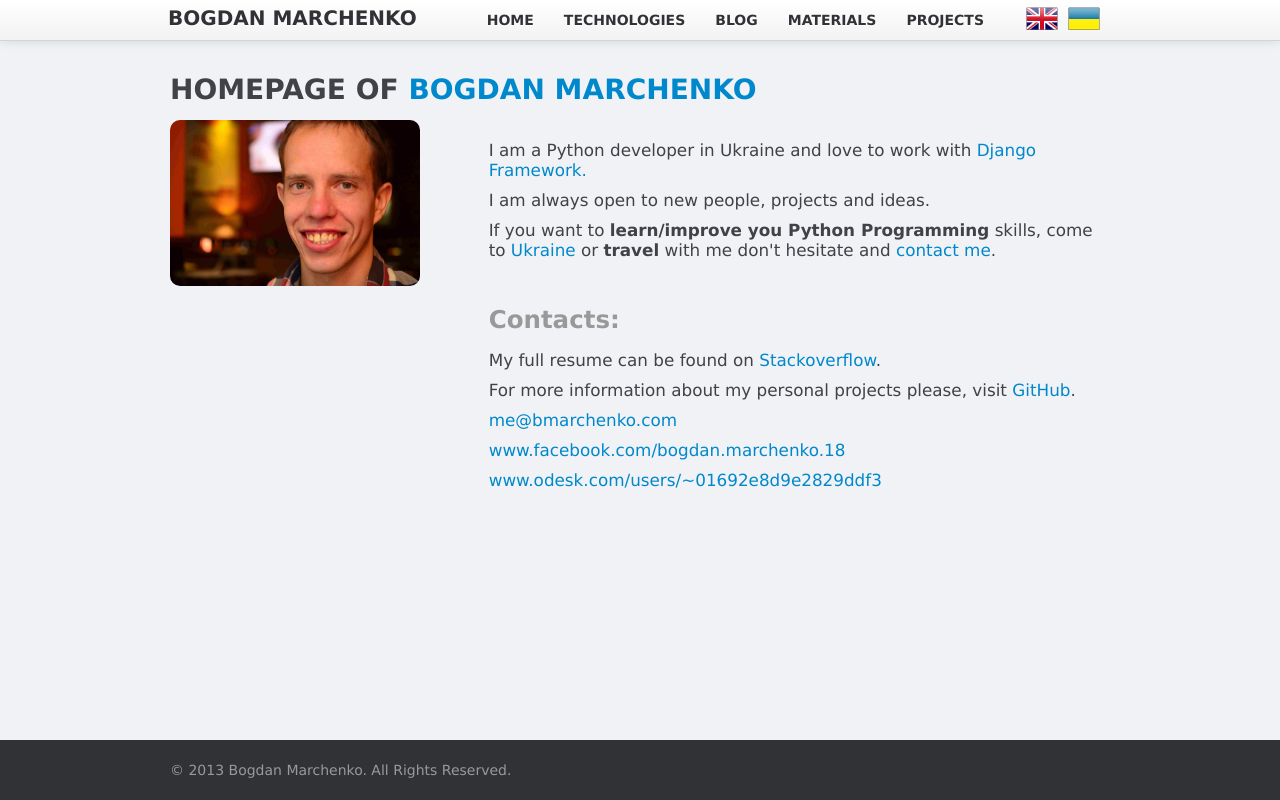
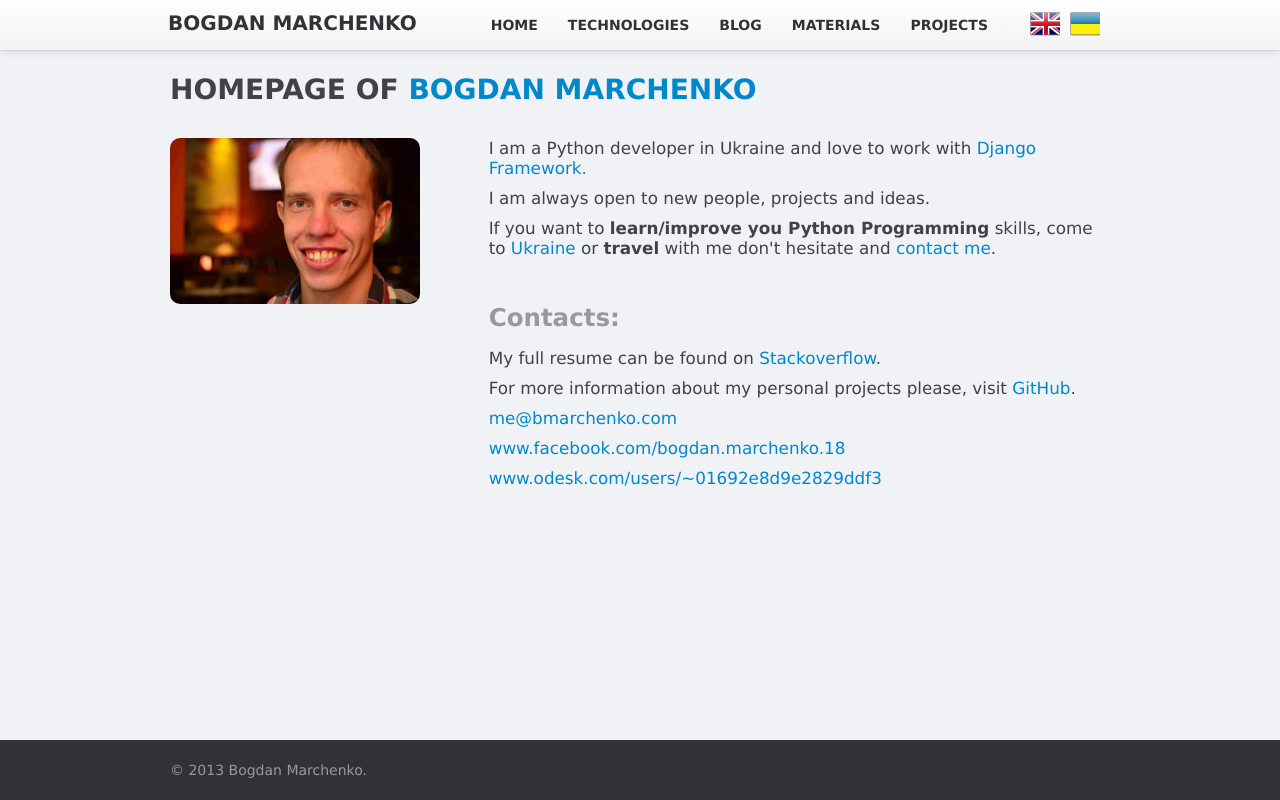
Before and after one commit to bmarchenko/bmarchenko, a Django app: template templates/index.html in a window 1280 px wide. Run offline with Django 3.2, Linux system fonts and the light colour scheme; the template is opened without the code that fills it, so the values that code supplies are empty; parts of the project's set-up code (start-up, migrations or seed data) failed here and were passed over; some libraries are stand-ins or nearby versions.

Commit message:
lnguages fixes

```diff
--- a/public/static/css/basic.css
+++ b/public/static/css/basic.css
@@ -143,30 +143,37 @@ article {
     font-size: 20px;
     font-weight: bold;
     padding-right: 105px;
-
 }
 
 .center{
     text-align: center;
 }
 
-.nav form a {
+.nav a.lang {
   float: none;
   display: inline-block;
-  width: 32px;
-  height: 27px;
+  height: 10px;
   margin-top: 3px;
 }
+
 a.en {
   margin-left: 27px;
   background-image: url(../img/United-Kingdo-icon.png);
 }
 
-a.ukr {
+a.uk {
   margin-left: 10px;
   background-image: url(../img/Ukraine-icon.png);
 }
 
 .myphoto {
   border-radius: 10px;
+  float: left;
 }
+
+#splash {
+  margin-bottom: 28px;
+}
+.navbar-inner .container {
+  padding: 5px 0;
+}
--- a/settings.py
+++ b/settings.py
@@ -5,11 +5,13 @@ PROJECT_PATH = os.path.abspath(os.path.dirname(__file__))
 PUBLIC_DIR = os.path.join(PROJECT_PATH, 'public')
 sys.path.insert(0, os.path.join(PROJECT_PATH, "apps"))
 
+LANGUAGE_CODE = 'en'
 
 LANGUAGES = [
     ('en', 'English'),
     ('uk', 'Ukrainian'),
     ]
+
 DATE_FORMAT = 'F j, Y'
 
 MEDIA_ROOT = os.path.join(PUBLIC_DIR, "media")
@@ -28,7 +30,6 @@ STATICFILES_DIRS = (
 
 # Language code for this installation. All choices can be found here:
 # http://www.i18nguy.com/unicode/language-identifiers.html
-LANGUAGE_CODE = 'en-us'
 
 SITE_ID = 1
 
@@ -68,6 +69,7 @@ MIDDLEWARE_CLASSES = (
 #    'django.middleware.csrf.CsrfViewMiddleware',
     'django.contrib.auth.middleware.AuthenticationMiddleware',
     'django.contrib.messages.middleware.MessageMiddleware',
+    'middleware.UkrainianLocaleMiddleware'
 
 )
 
--- a/templates/base.html
+++ b/templates/base.html
@@ -35,18 +35,10 @@
                 <li class="page_item"><a href="{% url 'materials' %}">{% trans "Materials" %}</a></li>
                 <li class="page_item"><a href="{% url 'projects' %}">{% trans "Projects" %}</a></li>
                 <li>
-                  <form name="setLangEnglish" action="/i18n/setlang/" method="POST">{% csrf_token %}
-                    <input name="next" type="hidden" value="/" />
-                    <input type="hidden" name="language" value="en" />
-                    <a class="en" href="#" onclick="document.setLangEnglish.submit();return false;"></a>
-                  </form>
+                  <a class="lang en" href="{% url "switch_language" lang="EN" %}?from={{ request.get_full_path|urlencode }}"></a>
                 </li>
                 <li>
-                  <form name="setLangUkrainian" action="/i18n/setlang/" method="POST">{% csrf_token %}
-                    <input name="next" type="hidden" value="/" />
-                    <input type="hidden" name="language" value="uk" />
-                    <a class="ukr" href="#" onclick="document.setLangUkrainian.submit();return false;"></a>
-                  </form>
+                  <a class="lang uk" href="{% url "switch_language" lang="UK" %}?from={{ request.get_full_path|urlencode }}"></a>
                 </li>
               </ul>
             </div>
@@ -61,7 +53,7 @@
     </div>
     <div id="footer">
       <div class="container">
-        <p class="muted credit">{% trans "© 2013 Bogdan Marchenko. All Rights Reserved." %}</p>
+        <p class="muted credit">{% trans "© 2013 Bogdan Marchenko." %}</p>
       </div>
     </div>
 
```
Also changed, not shown: middleware.py (added, +21 -0 lines), templates/index.html (+0 -1 lines), urls.py (+8 -3 lines), urls_uk.py (added, +12 -0 lines), views.py (added, +19 -0 lines).
